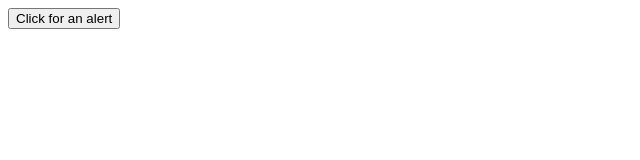
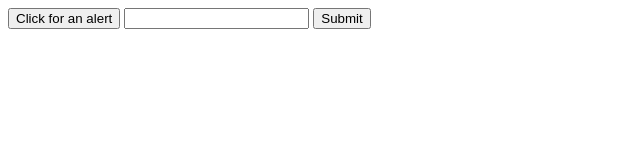
Before and after one commit to sbarnes1127/Manipulating-HTML, a plain HTML site: page jQuery/index.html in a window 1280 px wide. Shown: the whole page, without its empty margins (0-640 px from the left). Drawn offline with nearby package versions, Linux system fonts and the light colour scheme.

Commit message:
added text box and button for objective 2

```diff
--- a/jQuery/index.html
+++ b/jQuery/index.html
@@ -6,6 +6,9 @@
     <title>Document</title>
 </head>
 <body>
+    <!--Objective #1. create text box and button in html-->
+    <input type="text" id="textBox">
+    <button id="textBoxButton">Submit</button>
     <script src="https://code.jquery.com/jquery-3.4.1.js" integrity="sha256-WpOohJOqMqqyKL9FccASB9O0KwACQJpFTUBLTYOVvVU=" crossorigin="anonymous"></script>
     <script src="app.js"></script>
 </body>
```
